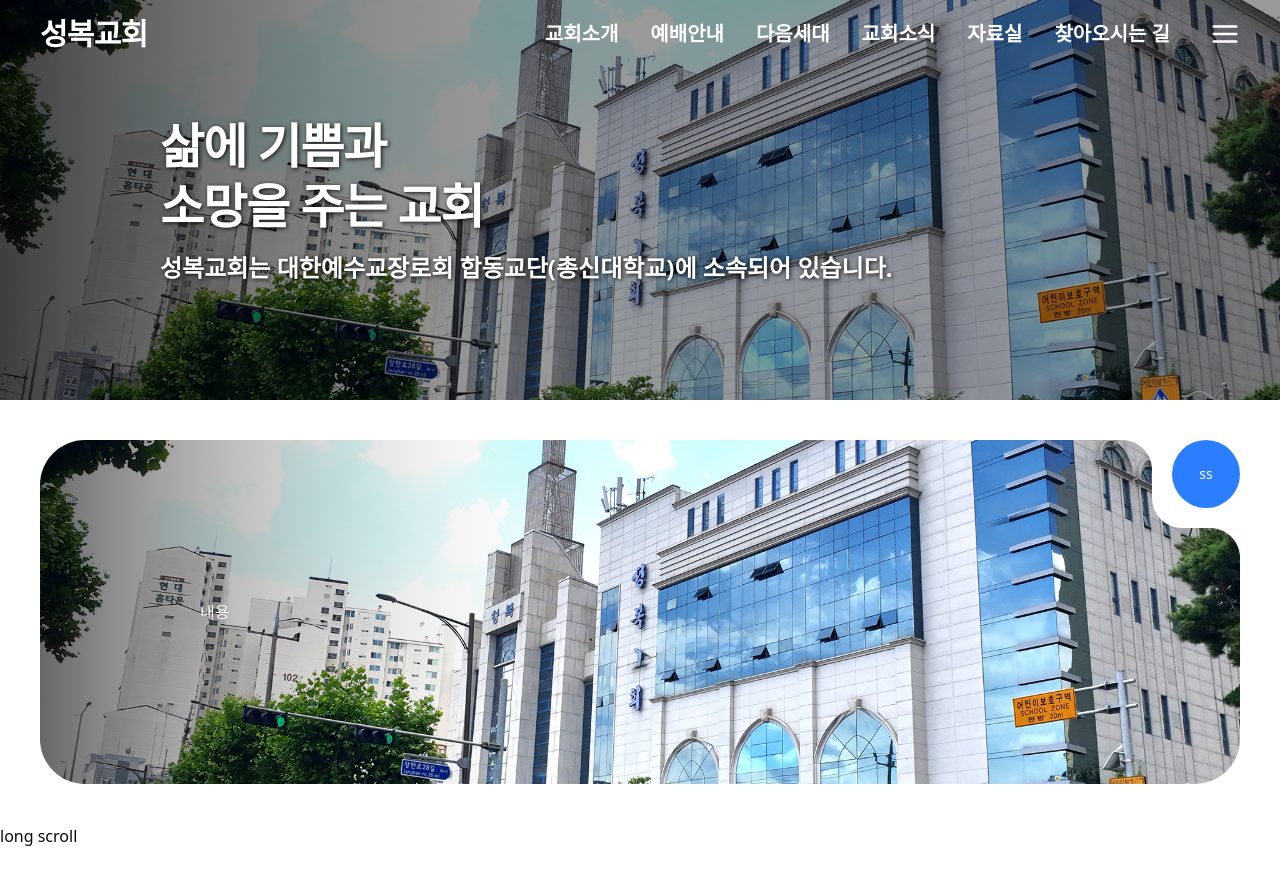
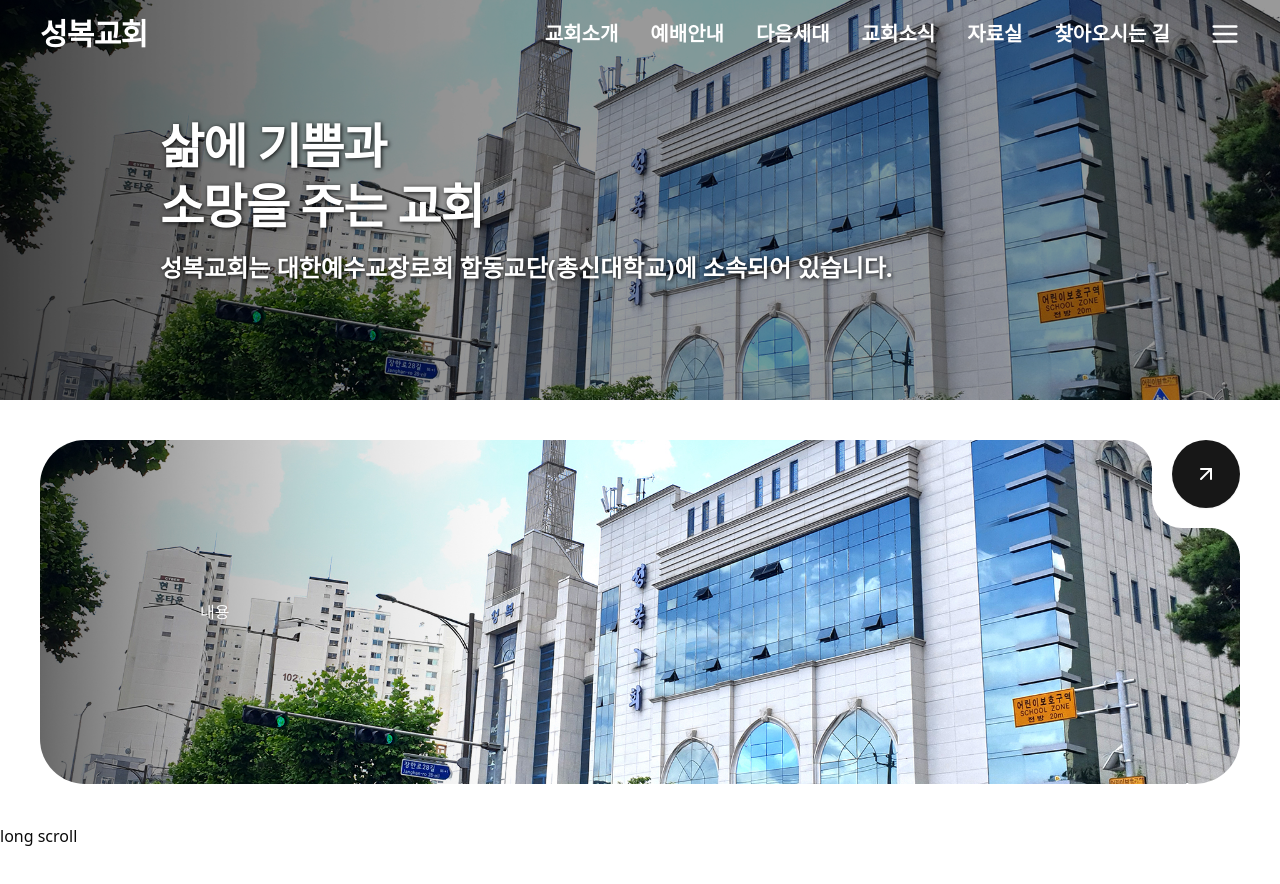
Before and after one commit to jihkyuo/sungbok-web, a Next.js app: page / in a window 1280 px wide. Shown: the top 884 px of the page. Built offline with nearby package versions, Linux system fonts and the light colour scheme.

Commit message:
improve: card group 선택자 추가

```diff
--- a/src/app/page.tsx
+++ b/src/app/page.tsx
@@ -1,7 +1,9 @@
+import arrowUpRightIcon from '@/assets/icons/arrow-up-right.svg';
 import bgImgMain01 from '@/assets/images/main/main01.jpg';
 import { Card } from '@/components/features/Card';
 import { EdgeHoleArea } from '@/components/features/EdgeHoleArea';
 import { Button } from '@/components/ui/button';
+import Image from 'next/image';
 
 export default function Home() {
   return (
@@ -24,9 +26,11 @@ export default function Home() {
       </div>
 
       <div className={'p-10'}>
-        <Card>
+        <Card className={'cursor-pointer'}>
           <EdgeHoleArea>
-            <Button className={'h-17 w-17 rounded-full bg-blue-500'}>ss</Button>
+            <Button className={'h-17 w-17 rounded-full group-hover:bg-blue-500 hover:bg-blue-500'}>
+              <Image src={arrowUpRightIcon} alt="arrowUpRightIcon" />
+            </Button>
           </EdgeHoleArea>
 
           <div
--- a/src/components/features/Card/index.tsx
+++ b/src/components/features/Card/index.tsx
@@ -7,7 +7,7 @@ interface Props extends PropsWithChildren {
 
 export const Card = ({ className, children }: Props) => {
   return (
-    <div className={cn('w-full overflow-hidden rounded-[45px_0_45px_45px]', className)}>
+    <div className={cn('group w-full overflow-hidden rounded-[45px_0_45px_45px]', className)}>
       {children}
     </div>
   );
--- a/src/components/ui/button.tsx
+++ b/src/components/ui/button.tsx
@@ -5,7 +5,7 @@ import * as React from 'react';
 import { cn } from '@/lib/utils';
 
 const buttonVariants = cva(
-  "inline-flex items-center justify-center gap-2 whitespace-nowrap rounded-md text-sm font-medium transition-all disabled:pointer-events-none disabled:opacity-50 [&_svg]:pointer-events-none [&_svg:not([class*='size-'])]:size-4 shrink-0 [&_svg]:shrink-0 outline-none focus-visible:border-ring focus-visible:ring-ring/50 focus-visible:ring-[3px] aria-invalid:ring-destructive/20 dark:aria-invalid:ring-destructive/40 aria-invalid:border-destructive",
+  "inline-flex items-center justify-center gap-2 whitespace-nowrap rounded-md text-sm font-medium transition-all disabled:pointer-events-none disabled:opacity-50 [&_svg]:pointer-events-none [&_svg:not([class*='size-'])]:size-4 shrink-0 [&_svg]:shrink-0 outline-none focus-visible:border-ring focus-visible:ring-ring/50 focus-visible:ring-[3px] aria-invalid:ring-destructive/20 dark:aria-invalid:ring-destructive/40 aria-invalid:border-destructive cursor-pointer",
   {
     variants: {
       variant: {
```
Also changed, not shown: src/assets/icons/arrow-up-right.svg (added).
